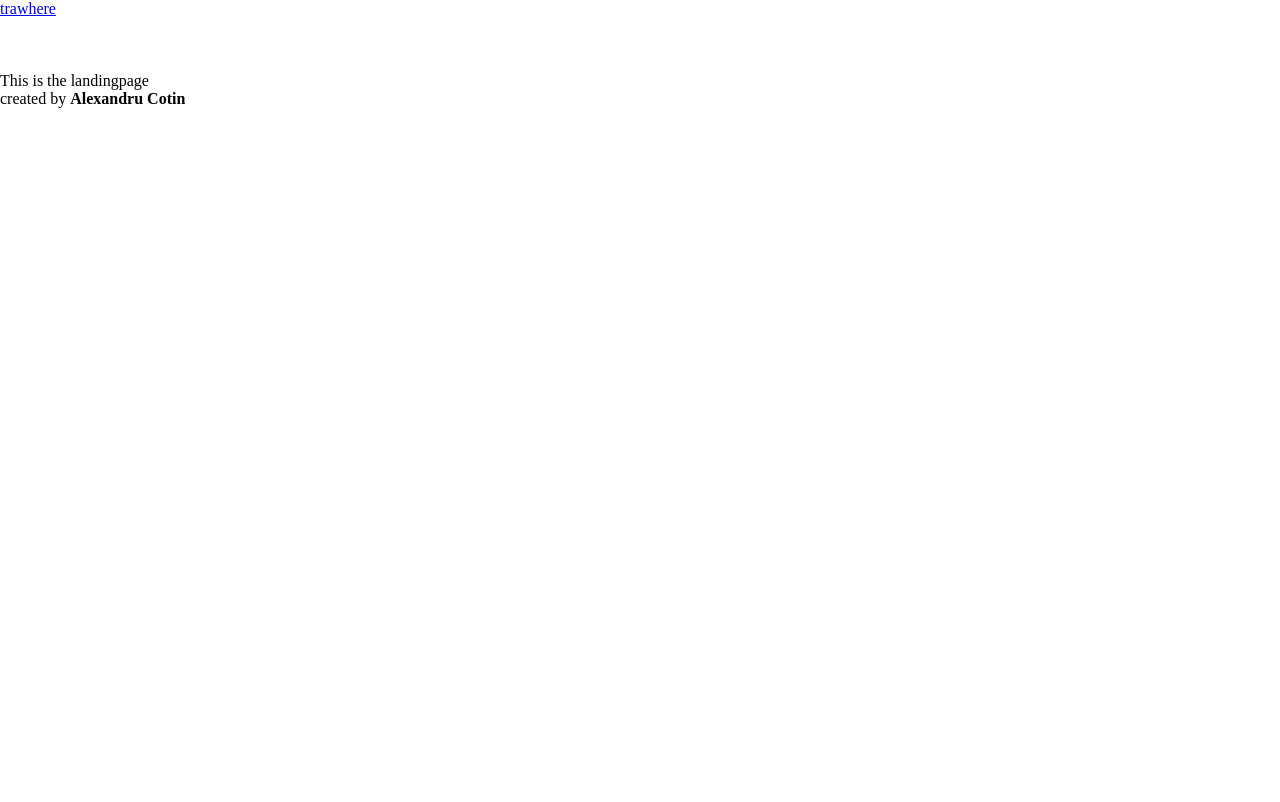
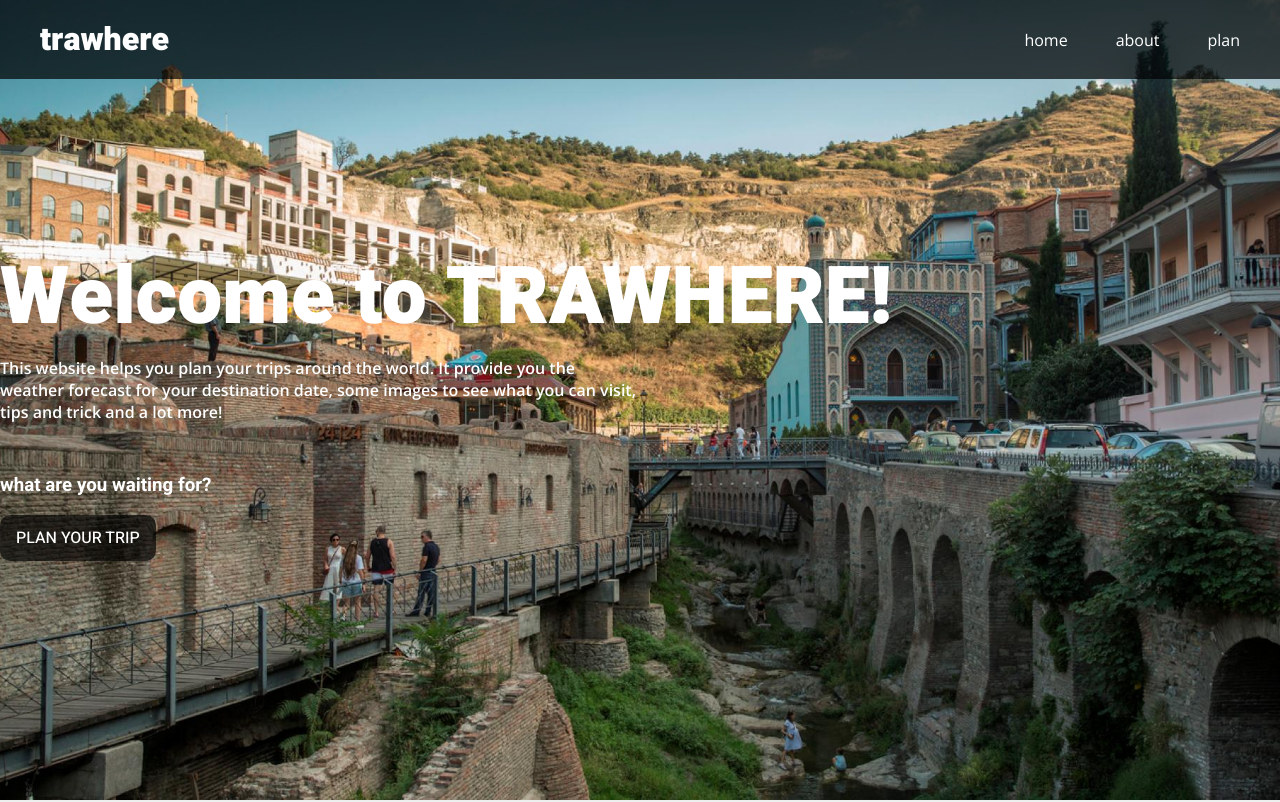
Before and after one commit to alexandrucotin/travel-app, a website built with webpack: page src/client/views/index.html in a window 1280 px wide. Shown: the top 802 px of the page. Built offline with nearby package versions, Linux system fonts and the light colour scheme.

Commit message:
styled landingpage

```diff
--- a/package.json
+++ b/package.json
@@ -26,6 +26,7 @@
     "sass": "^1.26.5",
     "sass-loader": "^8.0.2",
     "style-loader": "^1.2.1",
+    "url-loader": "^4.1.0",
     "webpack": "^4.43.0",
     "webpack-cli": "^3.3.11",
     "webpack-dev-server": "^3.10.3"
--- /dev/null
+++ b/src/client/style/aboutpage.scss
@@ -0,0 +1,3 @@
+.about{
+    background-color: #eee;
+}
--- /dev/null
+++ b/src/client/style/footer.scss
@@ -0,0 +1,8 @@
+footer{
+    display: flex;
+    justify-content: center;
+    align-items: center;
+    background-color: black;
+    color: white;
+    padding: 2rem;
+}
--- a/src/client/style/general.scss
+++ b/src/client/style/general.scss
@@ -1,4 +1,26 @@
 * {
   margin: 0;
   padding: 0;
+  box-sizing: border-box;
 }
+
+body{
+    font-family: 'Open Sans', sans-serif;
+    font-size: 16px;
+}
+a{
+    text-decoration: none;
+    color: black;
+}
+
+ul{
+    list-style: none;
+}
+
+section{
+    height: 100vh;
+    display: flex;
+    justify-content: center;
+    align-items: center;
+
+}
--- /dev/null
+++ b/src/client/style/landingpage.scss
@@ -0,0 +1,40 @@
+.landingpage {
+  background-image: url("../imgs/landingpage.jpg");
+  background-position: center;
+  background-size: cover;
+  background-repeat: no-repeat;
+  flex-direction: column;
+}
+
+.content {
+  .title {
+    font-family: "Heebo", sans-serif;
+    font-size: 5rem;
+    font-weight: 900;
+    color: white;
+  }
+
+  .subtitle {
+    color: white;
+    .description {
+      width: 50%;
+    }
+
+    .call-to-action {
+      font-family: "Heebo", sans-serif;
+      margin: 3rem 0 1rem 0;
+    }
+
+    .button {
+      text-transform: uppercase;
+      font-family: "Heebo", sans-serif;
+      border: 0;
+      background-color: rgba(0, 0, 0, 0.664);
+      padding: 0.7rem 1rem;
+      color: rgb(255, 255, 255);
+      font-weight: 500;
+      font-size: 1rem;
+      border-radius: 10px;
+    }
+  }
+}
--- /dev/null
+++ b/src/client/style/navbar.scss
@@ -0,0 +1,30 @@
+.nav {
+  width: 100%;
+  padding: 1rem;
+  display: flex;
+  justify-content: space-between;
+  position: fixed;
+  top: 0;
+  left: 0;
+  background-color: rgba(0,0,0,0.7);
+
+  .logo {
+    font-family: "Heebo", sans-serif;
+    font-size: 2rem;
+    font-weight: 900;
+    margin: 0 1.5rem;
+    color: white;
+  }
+  .nav-items-list {
+    display: flex;
+    align-items: center;
+
+    .nav-item {
+      margin: 0 1.5rem;
+
+      .item-link {
+        color: white;
+      }
+    }
+  }
+}
--- a/src/client/views/index.html
+++ b/src/client/views/index.html
@@ -3,21 +3,42 @@
   <head>
     <meta charset="UTF-8" />
     <meta name="viewport" content="width=device-width, initial-scale=1.0" />
+    <link
+      href="https://fonts.googleapis.com/css2?family=Heebo:wght@100;300;400;500;700;900&family=Open+Sans:wght@300;400;600&display=swap"
+      rel="stylesheet"
+    />
     <title>Travel App</title>
   </head>
   <body>
-    <nav>
+    <nav class="nav">
       <a href="/" class="logo">trawhere</a>
-      <ul>
-        <li class="nav-item"><a href="#landingpage" class="item-link"></a></li>
-        <li class="nav-item"><a href="#about" class="item-link"></a></li>
-        <li class="nav-item"><a href="#plan" class="item-link"></a></li>
+      <ul class="nav-items-list">
+        <li class="nav-item">
+          <a href="#landingpage" class="item-link">home</a>
+        </li>
+        <li class="nav-item"><a href="#about" class="item-link">about</a></li>
+        <li class="nav-item"><a href="#plan" class="item-link">plan</a></li>
       </ul>
     </nav>
     <main>
-        <section class="section landingpage" id="landingpage"> This is the landingpage</section>
-        <section class="section about" id="about"></section>
-        <section class="section plan" id="plan"></section>
+      <section class="landingpage" id="landingpage">
+        <div class="content">
+          <h1 class="title">
+            Welcome to TRAWHERE!
+          </h1>
+          <div class="subtitle">
+            <h4 class="description">
+              This website helps you plan your trips around the world. It
+              provide you the weather forecast for your destination date, some
+              images to see what you can visit, tips and trick and a lot more!
+            </h4>
+            <h3 class="call-to-action">what are you waiting for?</h3>
+            <button class="button">plan your trip</button>
+          </div>
+        </div>
+      </section>
+      <section class="about" id="about">This is the about page</section>
+      <section class="plan" id="plan">This is where you plan your trip</section>
     </main>
     <footer>created by <b>Alexandru Cotin</b></footer>
   </body>
--- a/webpack.dev.js
+++ b/webpack.dev.js
@@ -23,6 +23,10 @@ module.exports = {
         test: /\.scss$/,
         use: ["style-loader", "css-loader", "sass-loader"],
       },
+      {
+        test: /\.(png|jpg)$/,
+        loader: "url-loader",
+      },
     ],
   },
   plugins: [
```
Also changed, not shown: src/client/index.js (+6 -1 lines), src/client/imgs/landingpage.jpg (added), src/client/style/planpage.scss (added), 2 other files.
